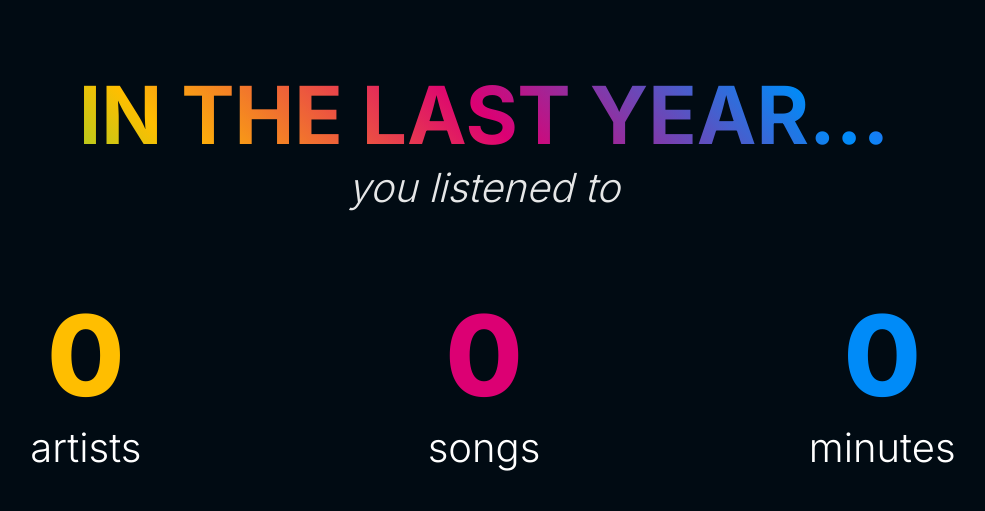
After one commit to Ava-Rubin/wrapped-for-real, a Flask app: template templates/overview.html in a window 1280 px wide. The commit adds this page. Shown: the top 511 px of the page, without its empty margins (156-1141 px from the left). Run offline with Flask 3, Linux system fonts and the light colour scheme; the template is opened without the code that fills it, so the values that code supplies are empty.

Commit message:
working on styling

```diff
--- a/app.py
+++ b/app.py
@@ -31,6 +31,10 @@ def getting_started():
 @app.route("/display-stats", methods=['POST'])
 def display_stats():
     return render_template("display-stats.html")
+
+@app.route("/overview", methods=['POST'])
+def overview():
+    return render_template("overview.html")
 
 #API Routes
 @app.route("/upload", methods=['POST'])
@@ -128,15 +132,15 @@ def total_stats():
     #total_min = total_ms_played / 60000;
     total_min = round(total_ms_played/60000,0)
 
-    if(unique_artists_count > 1000):
-       # unique_artists_count /= 1000
-        unique_artists_count = round(unique_artists_count/1000,1)
-    if(unique_songs_count > 1000):
-      #  unique_songs_count /= 1000
-        unique_songs_count = round(unique_songs_count/1000,1)
-    if(total_songs_count > 1000):
-       # total_songs_count /= 1000
-        total_songs_count = round(total_songs_count/1000,1)
+    # if(unique_artists_count > 1000):
+    #    # unique_artists_count /= 1000
+    #     unique_artists_count = round(unique_artists_count/1000,1)
+    # if(unique_songs_count > 1000):
+    #   #  unique_songs_count /= 1000
+    #     unique_songs_count = round(unique_songs_count/1000,1)
+    # if(total_songs_count > 1000):
+    #    # total_songs_count /= 1000
+    #     total_songs_count = round(total_songs_count/1000,1)
 
     result = {'artistCount': unique_artists_count, 'songCount': unique_songs_count,'totalSong': total_songs_count, 'totalMin': total_min}
     return jsonify(result)
--- a/static/controllers/controller.js
+++ b/static/controllers/controller.js
@@ -118,15 +118,72 @@ function displayDailyCounts(results) {
 }
 
 function getTotals(){
-
     $.ajax({
         type: 'GET',
         url: '/total_stats',
         success: function(response) {
-            displayTotals(response);
+            setTimeout(function(){
+                getTotalArtistCount();
+            },500)
+
+            //displayTotals(response);
         },
         error: function(error) {
             console.error('Error (totals):', error);
+        }
+    });
+}
+
+function getTotalArtistCount(){
+    $.ajax({
+        type: 'GET',
+        url: '/total_stats',
+        success: function(response) {
+            const obj = document.getElementById("artist-counter");
+            animateValue(obj, 0,response['artistCount'],3000);
+            setTimeout(function(){
+                getTotalSongCount();
+            },4000)
+        },
+        error: function(error) {
+
+            console.error('Error (totals):', error);
+
+        }
+    });
+}
+
+function getTotalSongCount(){
+    $.ajax({
+        type: 'GET',
+        url: '/total_stats',
+        success: function(response) {
+            const obj = document.getElementById("song-counter");
+            animateValue(obj, 0,response['totalSong'],3000);
+            setTimeout(function(){
+                getTotalMinCount();
+            },4000)
+        },
+        error: function(error) {
+
+            console.error('Error (totals):', error);
+
+        }
+    });
+}
+
+function getTotalMinCount(){
+    $.ajax({
+        type: 'GET',
+        url: '/total_stats',
+        success: function(response) {
+            const obj = document.getElementById("minute-counter");
+            animateValue(obj, 0,response['totalMin'],3000);
+        },
+        error: function(error) {
+
+            console.error('Error (totals):', error);
+
         }
     });
 }
@@ -191,3 +248,16 @@ function displayMonthlySongs(data) {
     }
 
 }
+
+function animateValue(obj, start, end, duration) {
+    let startTimestamp = null;
+    const step = (timestamp) => {
+      if (!startTimestamp) startTimestamp = timestamp;
+      const progress = Math.min((timestamp - startTimestamp) / duration, 1);
+      obj.innerHTML = Math.floor(progress * (end - start) + start);
+      if (progress < 1) {
+        window.requestAnimationFrame(step);
+      }
+    };
+    window.requestAnimationFrame(step);
+  }
--- a/static/styles/global-styles.css
+++ b/static/styles/global-styles.css
@@ -17,6 +17,13 @@ body {
     text-align: center; justify-content: center;
 }
 
+.radial-grad{
+    position: fixed;
+    height: 100vh;
+    width: 100vw;
+    background: radial-gradient(circle at center,#e66465, #9198e5);
+}
+
 h1 {
     font-weight: 800;
     font-size: 9rem;
--- /dev/null
+++ b/static/styles/overview.css
@@ -0,0 +1,43 @@
+.counters > div {
+    text-align: center;
+    max-width: 100vw;
+    margin: 0 5%;
+    display: grid;
+    grid-template-columns: repeat(3,1fr);
+    gap: 0em 5%;
+}
+
+h1 {
+    font-size: 7rem;
+    margin-bottom: 0;
+}
+
+h2 {
+    font-size: 5rem;
+    font-weight: 700;
+    margin-bottom: 0rem;
+}
+
+h3 {
+    margin-top: 0;
+    font-size: 2.5rem;
+}
+
+.gradient-text {
+    /* Fallback: Set a background color. */
+    background-color: red;
+
+    /* Create the gradient. */
+    background-image: linear-gradient(45deg, #04E762, #FFBE00, #DC0073,#008BF8, #DC00D3);
+
+    /* Set the background size and repeat properties. */
+    background-size: 100%;
+    background-repeat: repeat;
+
+    /* Use the text as a mask for the background. */
+    /* This will show the gradient as a text color rather than element bg. */
+    -webkit-background-clip: text;
+    -webkit-text-fill-color: transparent;
+    -moz-background-clip: text;
+    -moz-text-fill-color: transparent;
+  }
--- a/templates/home.html
+++ b/templates/home.html
@@ -11,6 +11,7 @@
     </head>
 
     <body>
+        <div class="radial-grad"></div>
         <div class="border">
             <h1>WRAPPED</h1>
             <h3>(for real)</h3>
--- a/templates/instructions.html
+++ b/templates/instructions.html
@@ -32,7 +32,7 @@
                     <button type="button" onclick="upload()">Upload CSV</button>
                 </form>
 
-                <form action="{{ url_for('display_stats') }}" method="post">
+                <form action="{{ url_for('overview') }}" method="post">
                     <button type="submit">Get my Stats</button>
                 </form>
 
--- /dev/null
+++ b/templates/overview.html
@@ -0,0 +1,70 @@
+<!DOCTYPE html>
+<html>
+
+    <head>
+        <link rel="stylesheet" href="../static/styles/global-styles.css">
+        <link rel="stylesheet" href="../static/styles/overview.css">
+
+        <link rel="preconnect" href="https://fonts.googleapis.com">
+        <link rel="preconnect" href="https://fonts.gstatic.com" crossorigin>
+        <link href="https://fonts.googleapis.com/css2?family=Inter:wght@100;200;300;400;600;700;800&display=swap" rel="stylesheet">
+
+        <script
+        src="https://code.jquery.com/jquery-3.7.1.js"
+        integrity="sha256-eKhayi8LEQwp4NKxN+CfCh+3qOVUtJn3QNZ0TciWLP4="
+        crossorigin="anonymous"></script>
+        <script src="../static/controllers/controller.js"></script>
+    </head>
+
+    <body onload="getTotals()">
+
+       <div style="text-align: center;">
+        <h2 class="gradient-text">
+            IN THE LAST YEAR...
+        </h2>
+        <h3 style="font-style: italic; margin-bottom: 0; opacity: .9;">
+            you listened to
+        </h3>
+       </div>
+
+
+
+        <div class="counters">
+            <div>
+                <div class="counter">
+                    <h1 style="color: #FFBE00;">
+                        <div id="artist-counter">0</div>
+                    </h1>
+                    <h3>
+                        artists
+                    </h3>
+                </div>
+
+                <div class="counter">
+                    <h1 style="color: #DC0073;">
+                        <div id="song-counter">0</div>
+                    </h1>
+                    <h3>
+                        songs
+                    </h3>
+                </div>
+
+                <div class="counter">
+                    <h1 style="color: #008BF8;">
+                        <div id="minute-counter">0</div>
+                    </h1>
+                    <h3>
+                        minutes
+                    </h3>
+                </div>
+
+
+            </div>
+
+
+        </div>
+
+
+
+    </body>
+</html>
```
